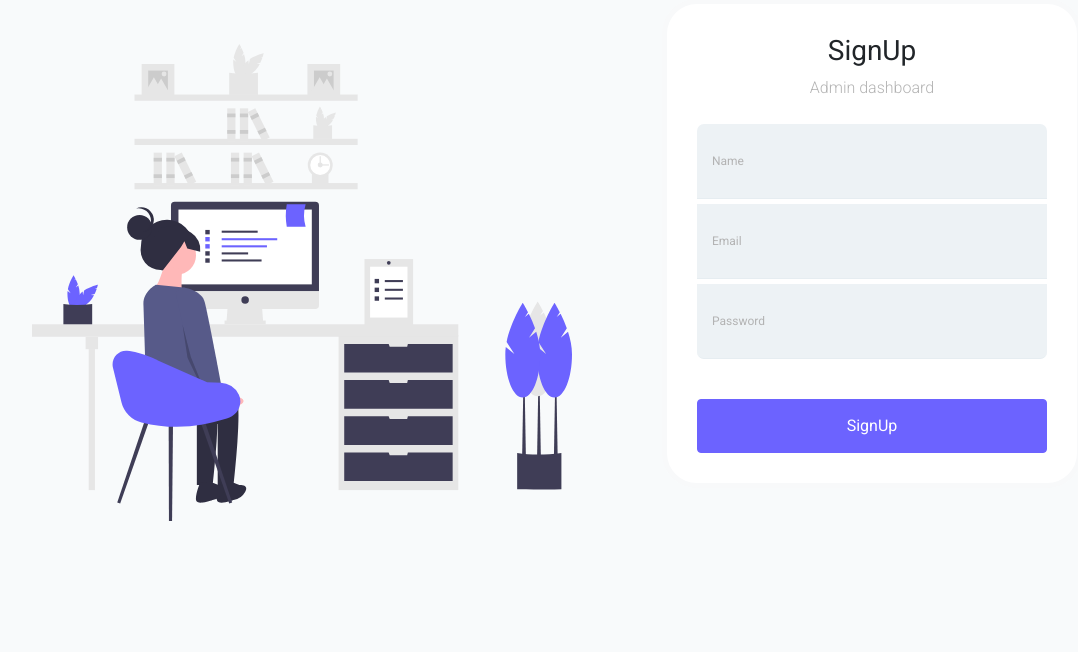
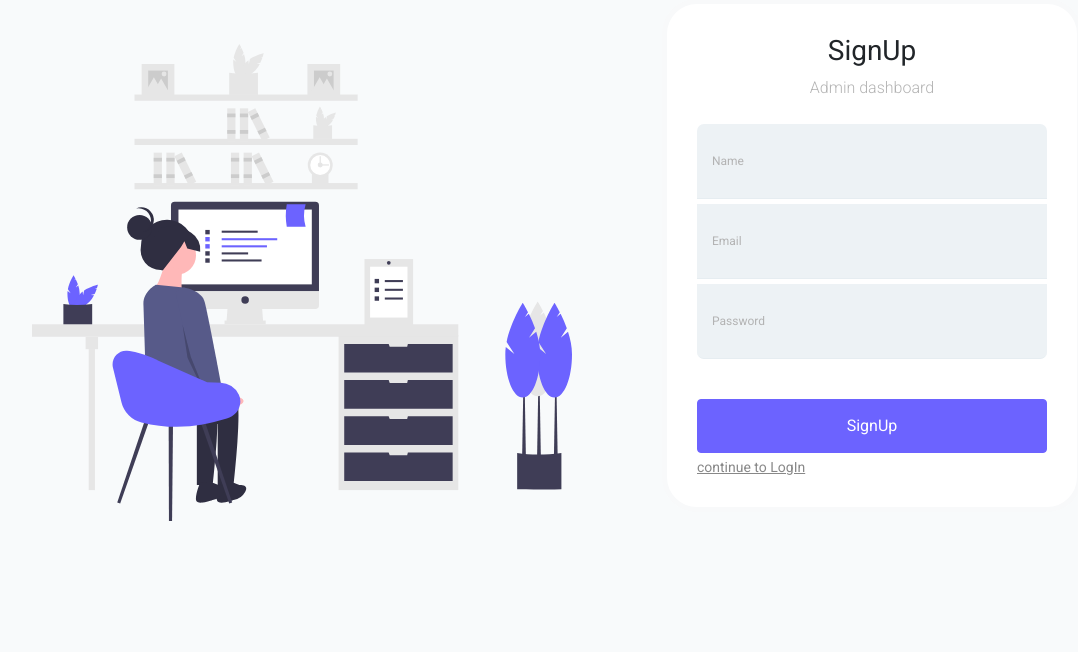
Before and after one commit to durgeshmeena/Library_Management_System, a Flask app: page /signup in a window 1280 px wide. Shown: the part 68-720 px from the top of the page, without its empty margins (53-1131 px from the left). Run offline with Flask 2, Linux system fonts and the light colour scheme; some libraries are stand-ins or nearby versions.

Commit message:
adding login/signup links in signup/login page

```diff
--- a/app/templates/login.html
+++ b/app/templates/login.html
@@ -83,7 +83,7 @@
                 <input type="submit" value="Log In" class="btn btn-block btn-primary">
 
               </form>
-              <!-- <a href="/signup" class="forgot-pass" >continue to Signup</a> -->
+              <a href="/signup" class="forgot-pass" >continue to Signup</a>
 
             </div>
 
--- a/app/templates/signup.html
+++ b/app/templates/signup.html
@@ -80,7 +80,7 @@
                 <input type="submit" value="SignUp" class="btn btn-block btn-primary">
 
               </form>
-              <!-- <a href="/login" class="forgot-pass" >continue to LogIn</a> -->
+              <a href="/login" class="forgot-pass" >continue to LogIn</a>
 
             </div>
             </div>
```
